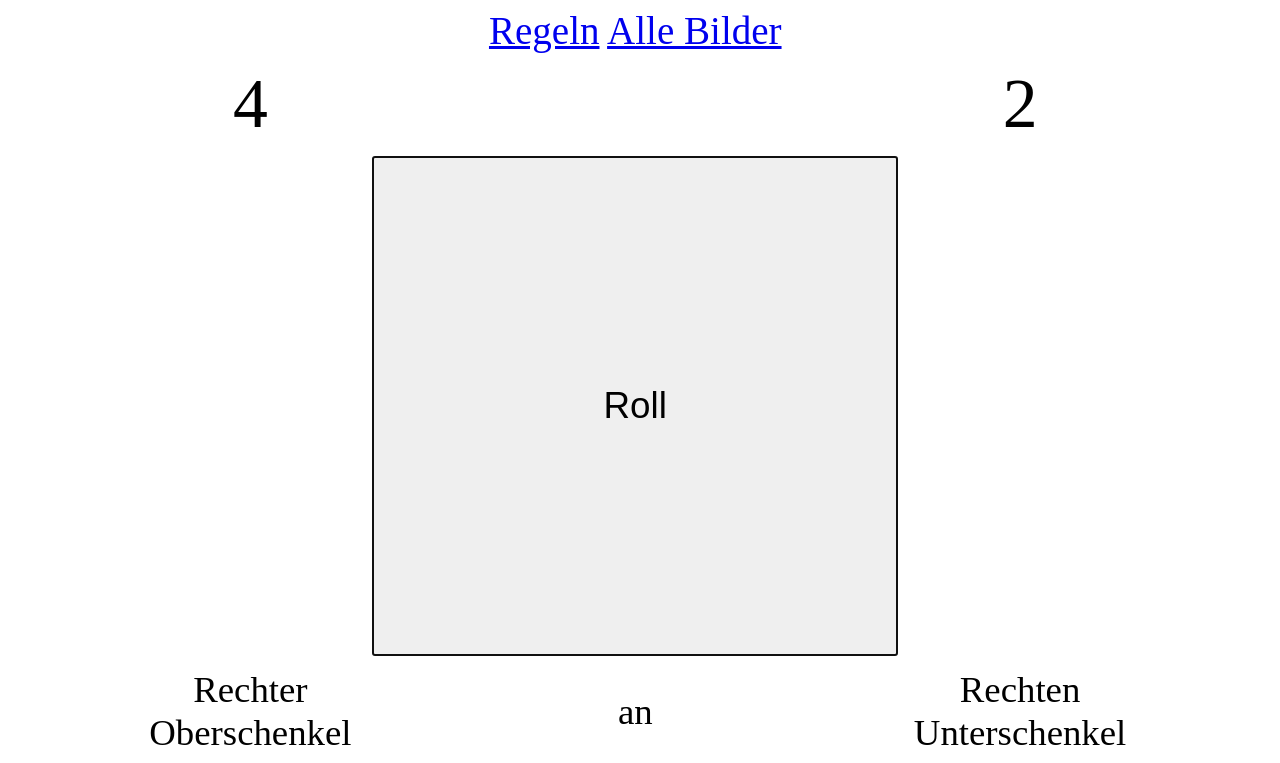
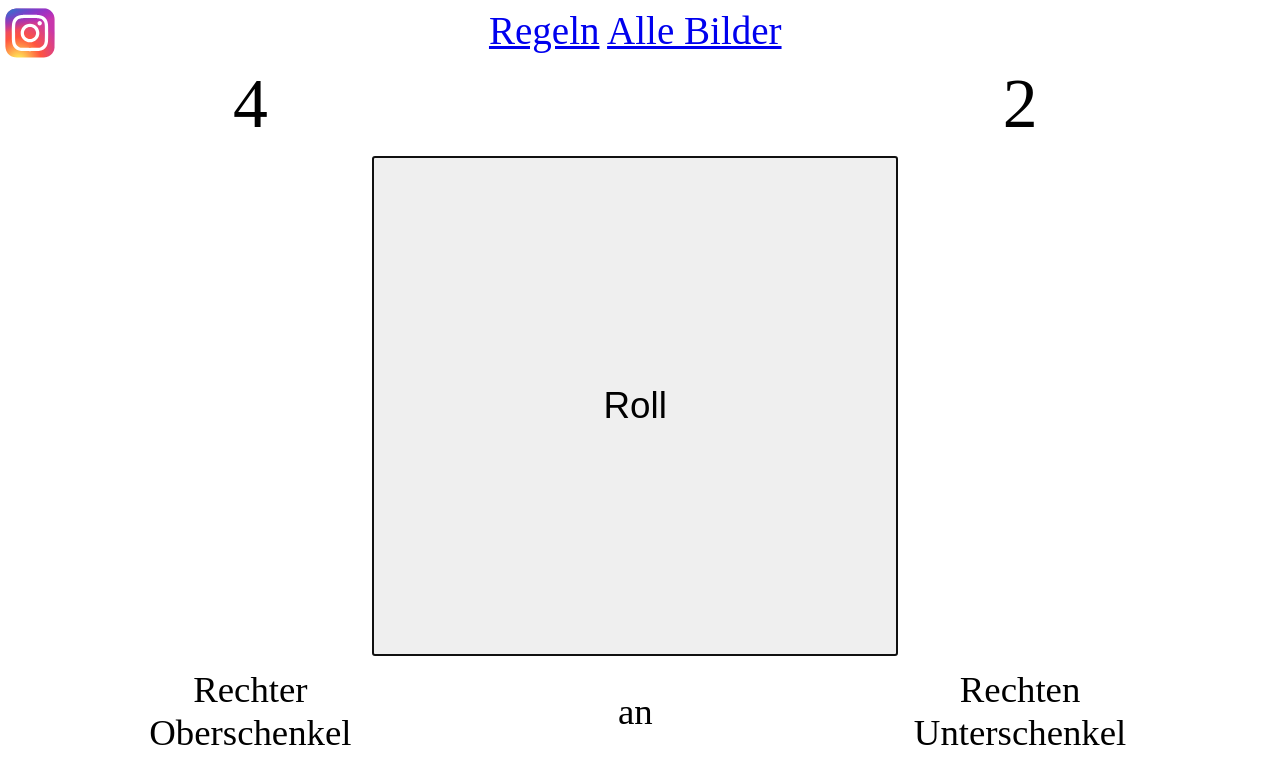
Before and after one commit to BlindfoldedSurgery/trexflanken.yoga, a plain HTML site: page public/index.html in a window 1280 px wide. Shown: the top 763 px of the page. Drawn offline with Linux system fonts and the light colour scheme.

Commit message:
Add instagram link (with logo)

```diff
--- a/public/dice.css
+++ b/public/dice.css
@@ -77,3 +77,13 @@ td {
     height: 100%;
     font-size: 1.4em;
 }
+
+#instagramLink {
+    position: absolute;
+    left: 5px;
+}
+
+#instagramLogo {
+    width: 50px;
+    height: 50px;
+}
--- a/public/index.html
+++ b/public/index.html
@@ -10,6 +10,9 @@
 
 <body>
 <div id="header">
+    <a id="instagramLink" href="https://www.instagram.com/trexflanken/">
+        <img id="instagramLogo" alt="instagram logo" src="/instagram_logo_2016.svg">
+    </a>
     <span><a href="/rules.html">Regeln</a></span>
     <span><a href="/all.html">Alle Bilder</a></span>
 </div>
```
Also changed, not shown: public/instagram_logo_2016.svg (added).
